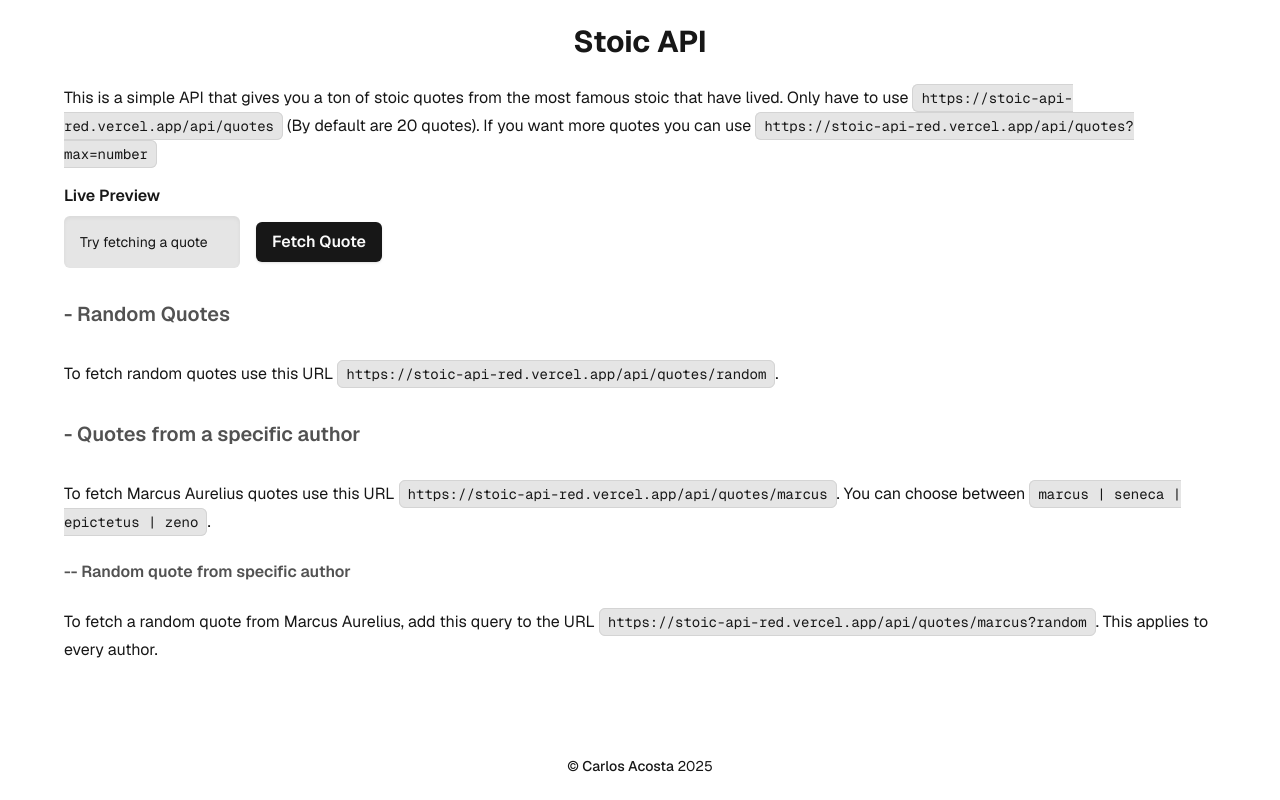
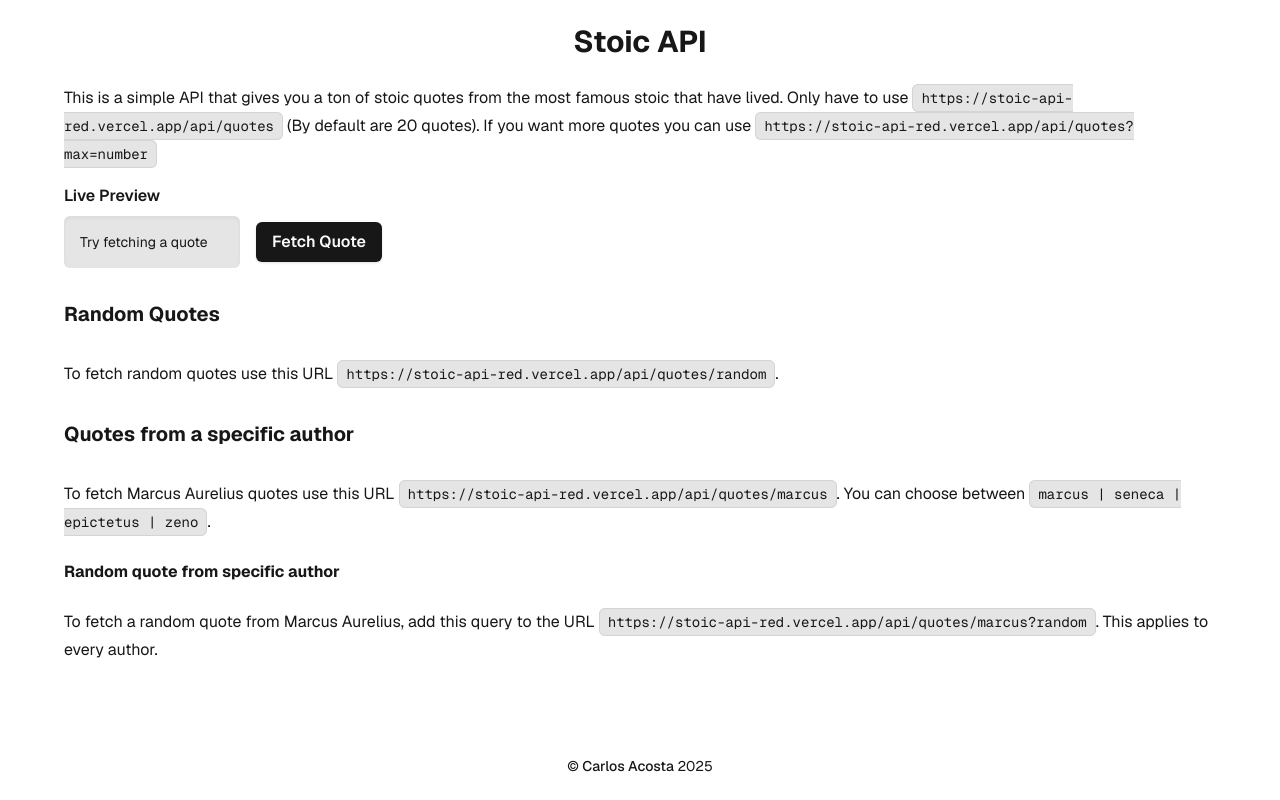
Before and after one commit to Carlosaac23/Stoic-API, a Next.js app: page / in a window 1280 px wide. Built offline with nearby package versions, Linux system fonts and the light colour scheme.

Commit message:
style: improve page style

```diff
--- a/app/page.tsx
+++ b/app/page.tsx
@@ -63,9 +63,7 @@ export default function Home() {
           </div>
         </div>
 
-        <h2 className='my-8 text-xl font-semibold text-neutral-600'>
-          - Random Quotes
-        </h2>
+        <h2 className='my-8 text-xl font-bold'>Random Quotes</h2>
         <p className='text-base leading-7'>
           To fetch random quotes use this URL{' '}
           <code className='rounded-md border border-neutral-300 bg-neutral-200 px-2 py-1 font-mono text-sm'>
@@ -74,8 +72,8 @@ export default function Home() {
           .
         </p>
 
-        <h2 className='my-8 text-xl font-semibold text-neutral-600'>
-          - Quotes from a specific author
+        <h2 className='my-8 text-xl font-bold'>
+          Quotes from a specific author
         </h2>
         <p className='text-base leading-7'>
           To fetch Marcus Aurelius quotes use this URL{' '}
@@ -89,9 +87,7 @@ export default function Home() {
           .
         </p>
 
-        <h3 className='my-6 font-semibold text-neutral-600'>
-          -- Random quote from specific author
-        </h3>
+        <h3 className='my-6 font-bold'>Random quote from specific author</h3>
         <p className='text-base leading-7'>
           To fetch a random quote from Marcus Aurelius, add this query to the
           URL{' '}
```
